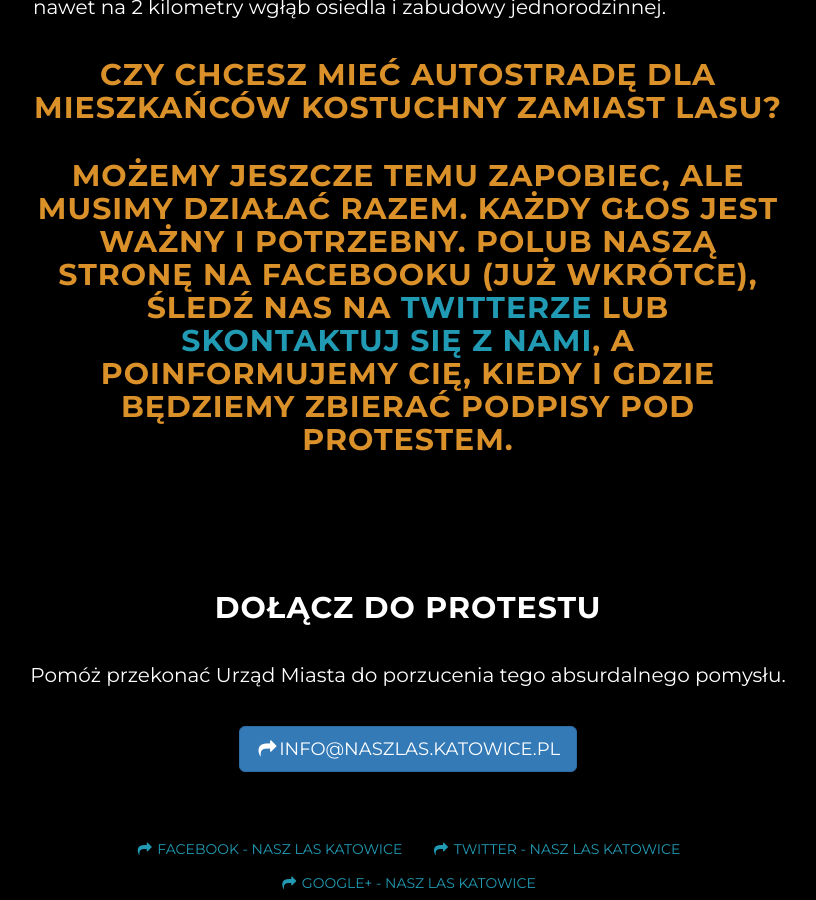
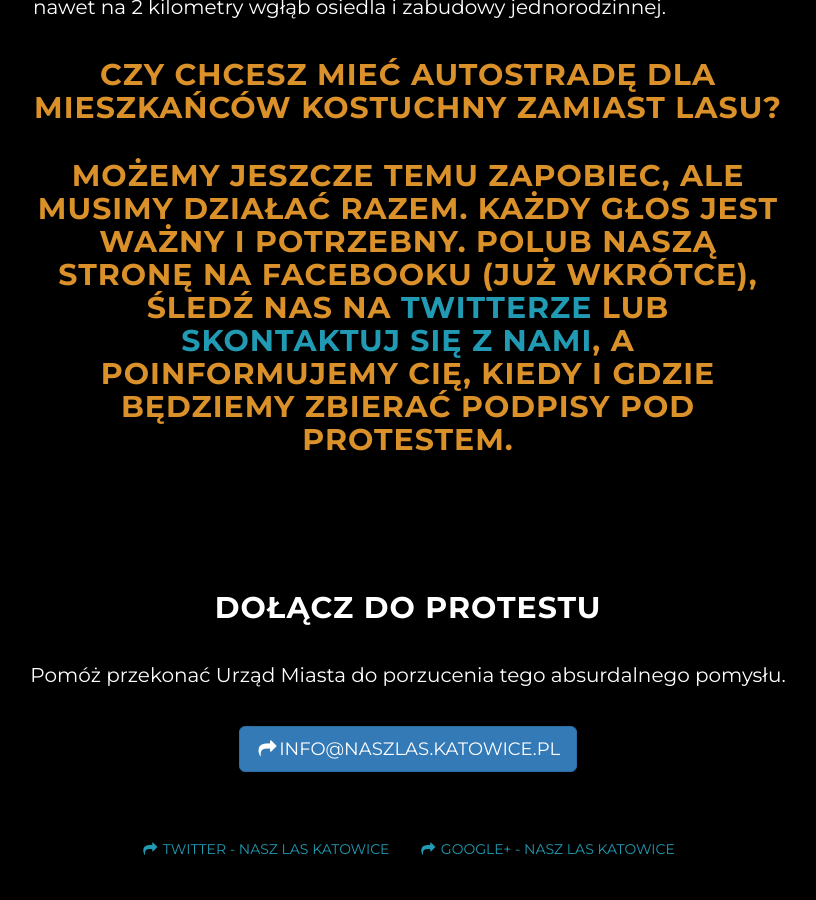
Before and after one commit to naszlas-katowice/naszlas.katowice.pl, a Jekyll site: the page built from index.html, in a window 1280 px wide and 900 px high, scrolled down 2997 px. Shown: the whole window, without its empty margins (232-1048 px from the left). Built offline with Jekyll 4.4.1, drawn with Linux system fonts in a browser that asks for light colours.

Commit message:
Update index.html

```diff
--- a/index.html
+++ b/index.html
@@ -107,7 +107,7 @@ layout: default
     <a href="mailto:info@naszlas.katowice.pl" class="btn btn-primary btn-lg"><i class="fa fa-mail-forward fa-fw"></i>info@naszlas.katowice.pl</a>
     <br><br><br><br>
 
-    <a class="btn" href="www.naszlas.katowice.pl"><i class="fa fa-mail-forward fa-fw"></i> Facebook - Nasz Las Katowice</a>
+    <!--<a class="btn" href="www.naszlas.katowice.pl"><i class="fa fa-mail-forward fa-fw"></i> Facebook - Nasz Las Katowice</a>-->
     <a class="btn" href="https://twitter.com/NaszLasKatowice"><i class="fa fa-mail-forward fa-fw"></i> Twitter - Nasz Las Katowice</a>
     <a class="btn" href="https://plus.google.com/115918695186028187830"><i class="fa fa-mail-forward fa-fw"></i> Google+ - Nasz Las Katowice</a>
 </div>
```
